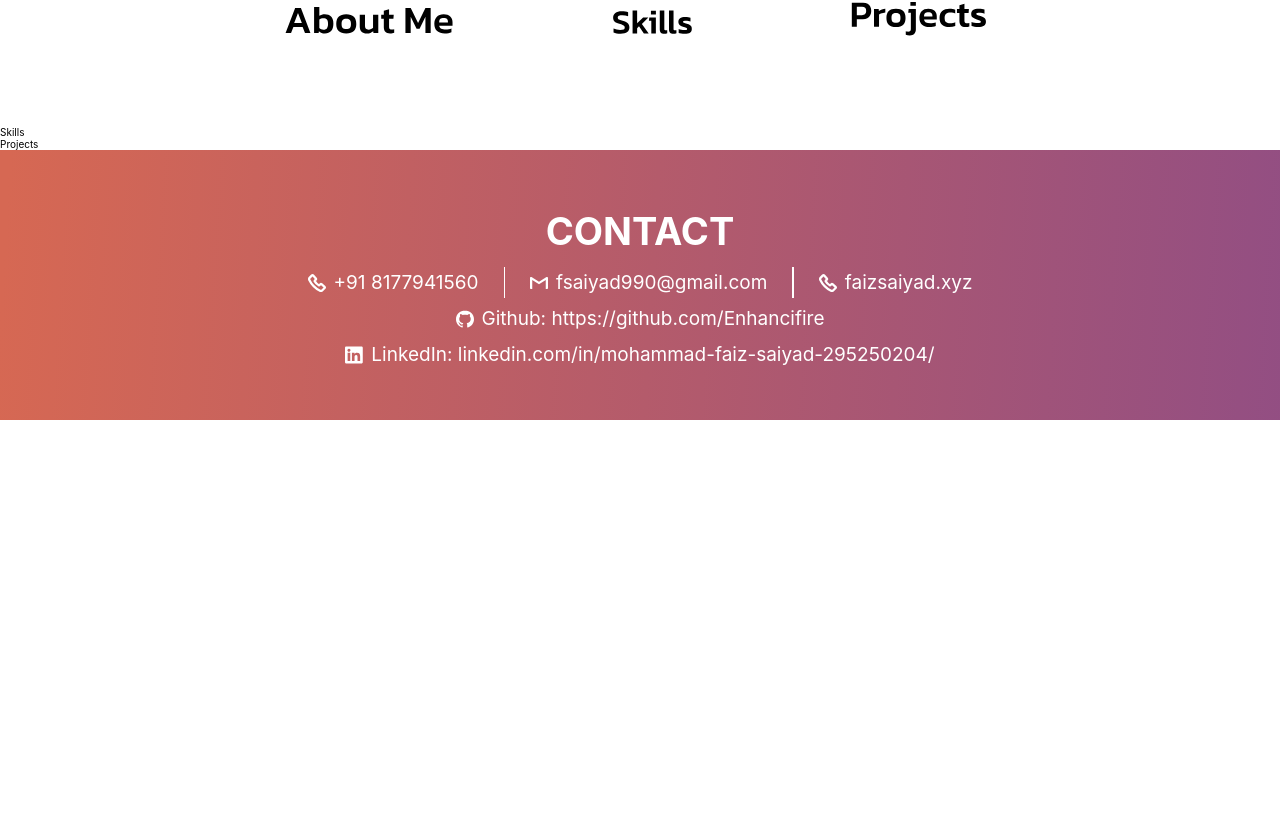
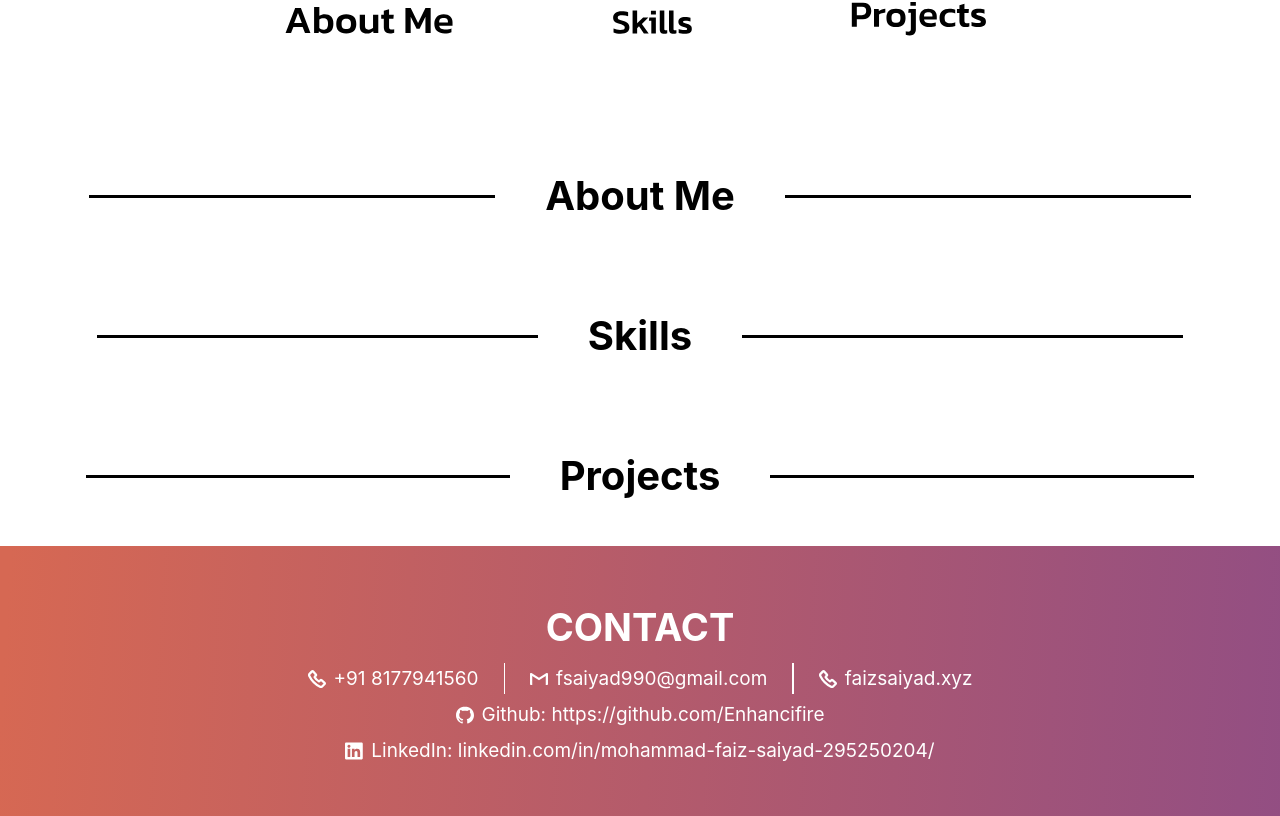
Before and after one commit to suraj9562/FaizResume, a React (Create React App) app: page / in a window 1280 px wide. Shown: the part 1054-1870 px from the top of the page. Before the commit the page ends 1474 px from the top, so only its background shows below. Built offline with nearby package versions, Linux system fonts and the light colour scheme.

Commit message:
done with headings

```diff
--- a/src/components/About/About.jsx
+++ b/src/components/About/About.jsx
@@ -2,7 +2,15 @@ import React from "react";
 import cssClasses from "./About.module.css";
 
 function About() {
-  return <div className={cssClasses.container}></div>;
+  return (
+    <div className={cssClasses.container}>
+      <div className={cssClasses.header}>
+        <div className={cssClasses.line}></div>
+        About Me
+        <div className={cssClasses.line}></div>
+      </div>
+    </div>
+  );
 }
 
 export default About;
--- a/src/components/About/About.module.css
+++ b/src/components/About/About.module.css
@@ -0,0 +1,22 @@
+.container {
+  padding: 3rem 6rem;
+}
+
+.container .header .line {
+  width: 35%;
+  height: 3px;
+  background: #000000;
+}
+
+.container .header {
+  display: flex;
+  align-items: center;
+  justify-content: center;
+  gap: 5rem;
+
+  font-style: normal;
+  font-weight: 700;
+  font-size: 4rem;
+  text-transform: capitalize;
+  line-height: 8rem;
+}
--- a/src/components/Projects/Projects.jsx
+++ b/src/components/Projects/Projects.jsx
@@ -1,9 +1,16 @@
 import React from "react";
 import cssClasses from "./Projects.module.css";
 
-
 function Projects() {
-  return <div className={cssClasses.container}>Projects</div>;
+  return (
+    <div className={cssClasses.container}>
+      <div className={cssClasses.header}>
+        <div className={cssClasses.line}></div>
+        Projects
+        <div className={cssClasses.line}></div>
+      </div>
+    </div>
+  );
 }
 
 export default Projects;
--- a/src/components/Projects/Projects.module.css
+++ b/src/components/Projects/Projects.module.css
@@ -0,0 +1,22 @@
+.container {
+  padding: 3rem 6rem;
+}
+
+.container .header .line {
+  width: 36.5%;
+  height: 3px;
+  background: #000000;
+}
+
+.container .header {
+  display: flex;
+  align-items: center;
+  justify-content: center;
+  gap: 5rem;
+
+  font-style: normal;
+  font-weight: 700;
+  font-size: 4rem;
+  line-height: 8rem;
+  text-transform: capitalize;
+}
--- a/src/components/Skills/Skills.jsx
+++ b/src/components/Skills/Skills.jsx
@@ -2,7 +2,15 @@ import React from "react";
 import cssClasses from "./Skills.module.css";
 
 function Skills() {
-  return <div className={cssClasses.container}>Skills</div>;
+  return (
+    <div className={cssClasses.container}>
+      <div className={cssClasses.header}>
+        <div className={cssClasses.line}></div>
+        Skills
+        <div className={cssClasses.line}></div>
+      </div>
+    </div>
+  );
 }
 
 export default Skills;
--- a/src/components/Skills/Skills.module.css
+++ b/src/components/Skills/Skills.module.css
@@ -0,0 +1,22 @@
+.container {
+  padding: 3rem 6rem;
+}
+
+.container .header .line {
+  width: 38%;
+  height: 3px;
+  background: #000000;
+}
+
+.container .header {
+  display: flex;
+  align-items: center;
+  justify-content: center;
+  gap: 5rem;
+
+  font-style: normal;
+  font-weight: 700;
+  font-size: 4rem;
+  line-height: 8rem;
+  text-transform: capitalize;
+}
```
